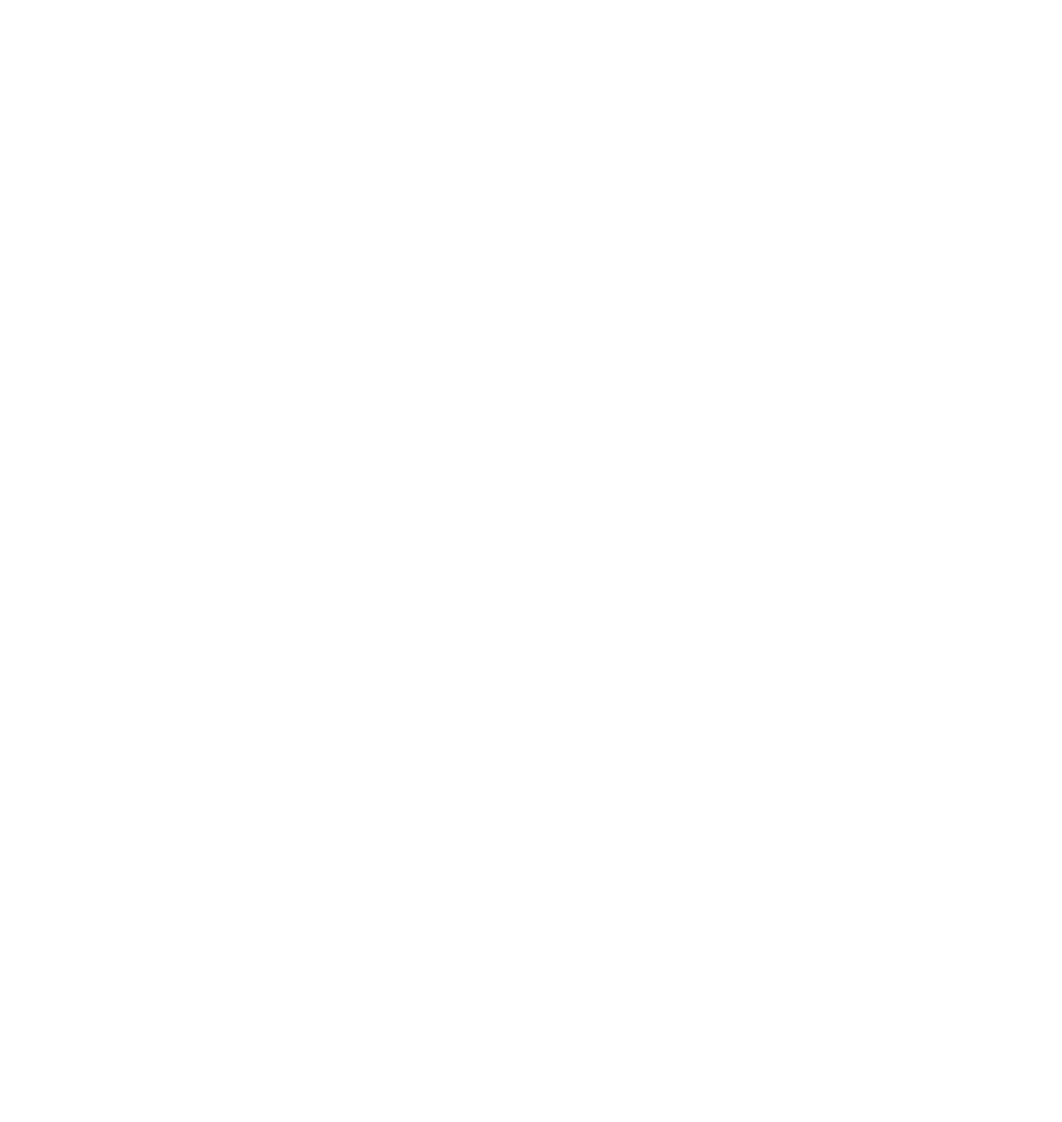
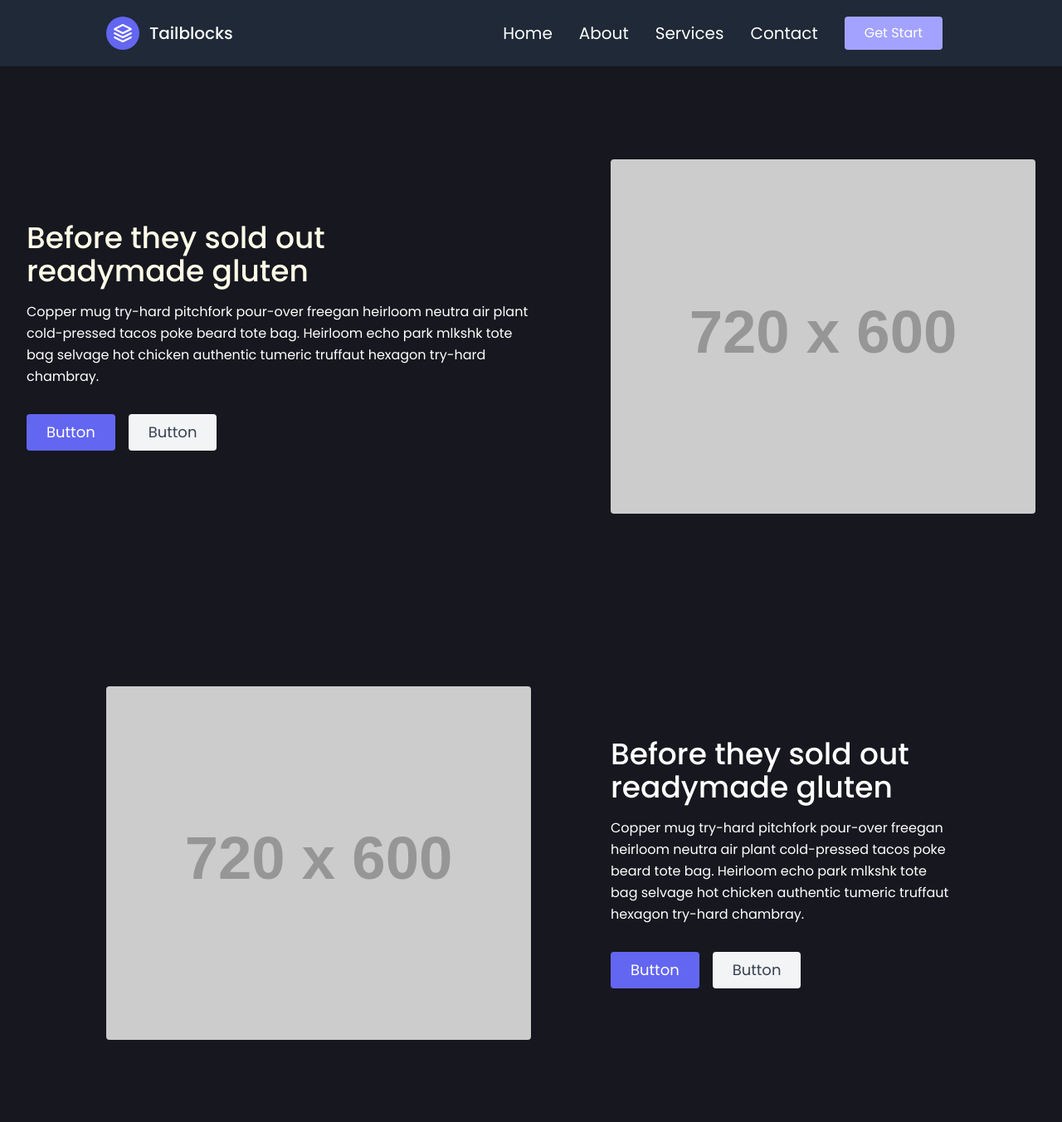
Before and after one commit to preneuscliford/tailwinddemo, a website: page index.html in a window 1280 px wide. Shown: the whole page at 83% size. Before the commit the page ends 800 px from the top, so only its background shows below. Drawn offline with nearby package versions, Linux system fonts and the light colour scheme; placeholder pictures from the web are drawn by us.

Commit message:
2eme envoie navigation tailwind css

```diff
--- a/app.js
+++ b/app.js
@@ -0,0 +1,14 @@
+const navigation = document.querySelector( "ul" );
+const icon = document.querySelector( "ion-icon" );
+
+
+
+const tooglebtn = (e)=>{
+    e.name === "menu" ? (e.name = "close", navigation.classList.add( "z-[100]" ) ) :( e.name = "menu", navigation.classList.remove( "z-[100]" ));
+
+}
+
+icon.addEventListener( "click", () => {
+    navigation.classList.toggle( "top-24" );
+    ;
+})
--- a/index.html
+++ b/index.html
@@ -5,12 +5,84 @@
     <meta http-equiv="X-UA-Compatible" content="IE=edge">
     <meta name="viewport" content="width=device-width, initial-scale=1.0">
     <title>tailwind demo</title>
-    <link rel="stylesheet" href="styles.css">
+    <link rel="stylesheet" href="dist/style.css">
+    <link rel="preconnect" href="https://fonts.googleapis.com">
+    <link rel="preconnect" href="https://fonts.gstatic.com" crossorigin>
+    <link href="https://fonts.googleapis.com/css2?family=Poppins:wght@400;500;600;700;800;900&display=swap" rel="stylesheet">
+    <link href="https://unpkg.com/ionicons@4.5.10-0/dist/css/ionicons.min.css" rel="stylesheet">
 </head>
-<body>
+<body class="bg-body text-white font-poppins pb-12">
+    <header>
+      <nav class="p-5  bg-gray-800 shadow md:flex md:justify-between md:items-center px-4   md:px-32" >
+        <div class="flex justify-between items-center">
+            <a class="flex title-font font-medium items-center text-gray-900 mb-4 md:mb-0 ">
+                <svg xmlns="http://www.w3.org/2000/svg" fill="none" stroke="currentColor" stroke-linecap="round" stroke-linejoin="round" stroke-width="2" class="w-10 h-10 text-white p-2 bg-indigo-500 rounded-full" viewBox="0 0 24 24">
+                  <path d="M12 2L2 7l10 5 10-5-10-5zM2 17l10 5 10-5M2 12l10 5 10-5"></path>
+                </svg>
+                <span class="ml-3 text-xl text-white">Tailblocks</span>
+              </a>
+              <span class="text-3xl cursor-pointer mx-2 md:hidden block transition-all ease-in duration-700">
+                <ion-icon name="menu" onclick="tooglebtn(this)"></ion-icon>
+              </span>
+        </div>
+
+          <ul class=" md:flex md:items-center z-[-1] md:z-auto md:static absolute bg-gray-800 w-full left-0 md:w-auto md:py-0 py-4 md:pl-0 pl-7 -top-64
+          transition-top ease-in duration-500">
+
+            <li class="mx-4 my-6 md:my-0"><a href="#" class="text-xl  hover:text-selected-text duration-500">Home</a></li>
+            <li class="mx-4 my-6 md:my-0"><a href="#" class="text-xl  hover:text-selected-text duration-500">About</a></li>
+            <li class="mx-4 my-6 md:my-0"><a href="#" class="text-xl  hover:text-selected-text duration-500">Services</a></li>
+            <li class="mx-4 my-6 md:my-0"><a href="#" class="text-xl  hover:text-selected-text duration-500">Contact</a></li>
+
+            <button class="px-6 py-2 bg-selected-text mx-4 hover:bg-body duration-500 rounded">Get Start</button>
+          </ul>
+      </nav>
+
+    </header>
 
 
 
+      <main>
+        <section class="text-white body-font">
+            <div class="container mx-auto flex px-8 md: py-28 md:flex-row flex-col items-center">
+              <div class="lg:flex-grow md:w-1/2 lg:pr-24 md:pr-16 flex flex-col md:items-start md:text-left mb-16 md:mb-0 items-center text-center">
+                <h1 class="title-font sm:text-4xl text-3xl mb-4 font-medium text-yellow-50">Before they sold out
+                  <br class="hidden lg:inline-block">readymade gluten
+                </h1>
+                <p class="mb-8 leading-relaxed">Copper mug try-hard pitchfork pour-over freegan heirloom neutra air plant cold-pressed tacos poke beard tote bag. Heirloom echo park mlkshk tote bag selvage hot chicken authentic tumeric truffaut hexagon try-hard chambray.</p>
+                <div class="flex justify-center">
+                  <button class="inline-flex text-white bg-indigo-500 border-0 py-2 px-6 focus:outline-none hover:bg-indigo-600 rounded text-lg">Button</button>
+                  <button class="ml-4 inline-flex text-gray-700 bg-gray-100 border-0 py-2 px-6 focus:outline-none hover:bg-gray-200 rounded text-lg">Button</button>
+                </div>
+              </div>
+              <div class="lg:max-w-lg lg:w-full md:w-1/2 w-5/6">
+                <img class="object-cover object-center rounded" alt="hero" src="https://dummyimage.com/720x600">
+              </div>
+            </div>
+          </section>
+
+          <section class="text-white body-font">
+            <div class="container mx-auto flex px-4 md:px-32 py-24 md:flex-row flex-col items-center">
+              <div class="lg:max-w-lg lg:w-full md:w-1/2 w-5/6 mb-10 md:mb-0">
+                <img class="object-cover object-center rounded" alt="hero" src="https://dummyimage.com/720x600">
+              </div>
+              <div class="lg:flex-grow md:w-1/2 lg:pl-24 md:pl-16 flex flex-col md:items-start md:text-left items-center text-center">
+                <h1 class="title-font sm:text-4xl text-3xl mb-4 font-medium text-white">Before they sold out
+                  <br class="hidden lg:inline-block">readymade gluten
+                </h1>
+                <p class="mb-8 leading-relaxed">Copper mug try-hard pitchfork pour-over freegan heirloom neutra air plant cold-pressed tacos poke beard tote bag. Heirloom echo park mlkshk tote bag selvage hot chicken authentic tumeric truffaut hexagon try-hard chambray.</p>
+                <div class="flex justify-center">
+                  <button class="inline-flex text-white bg-indigo-500 border-0 py-2 px-6 focus:outline-none hover:bg-indigo-600 rounded text-lg">Button</button>
+                  <button class="ml-4 inline-flex text-gray-700 bg-gray-100 border-0 py-2 px-6 focus:outline-none hover:bg-gray-200 rounded text-lg">Button</button>
+                </div>
+              </div>
+            </div>
+          </section>
+
+
+      </main>
+
+      <script src="https://unpkg.com/ionicons@4.5.10-0/dist/ionicons.js"></script>
     <script src="app.js"></script>
 </body>
 </html>
--- /dev/null
+++ b/style/styles.css
@@ -0,0 +1,3 @@
+@tailwind base;
+@tailwind components;
+@tailwind utilities;
--- /dev/null
+++ b/tailwind.config.js
@@ -0,0 +1,17 @@
+module.exports = {
+  content: ["./index.html"],
+  theme: {
+    extend: {
+      colors: {
+        'body': '#17171F',
+        'selected-text': '#A3A3FF'
+      },
+
+      fontFamily: {
+        'poppins': ["'poppins', 'sans-serif'"]
+      },
+
+    },
+  },
+  plugins: [],
+}
```
Also changed, not shown: package.json (added, +23 -0 lines), dist/style.css (added), 1 other file.
